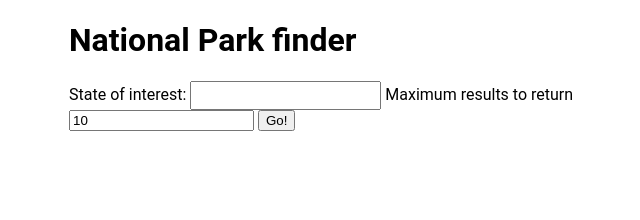
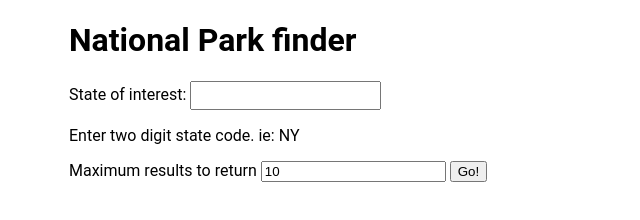
Before and after one commit to lgonz89/NPS-Api, a plain HTML site: page index.html in a window 1280 px wide. Shown: the whole page, without its empty margins (271-911 px from the left). Drawn offline with nearby package versions, Linux system fonts and the light colour scheme.

Commit message:
Update index.html

```diff
--- a/index.html
+++ b/index.html
@@ -14,7 +14,9 @@
 
         <form id="js-form">
             <label for="search-term"> State of interest: </label>
-            <input type="text" name="search-term" id="js-search-term" required>
+            <input type="text" name="search-term" id="js-search-term"  required>
+
+            <p> Enter two digit state code. ie: NY </p>
 
             <label for="max-results">Maximum results to return</label>
             <input type="number" name="max-results" id="js-max-results" value="10">
```
